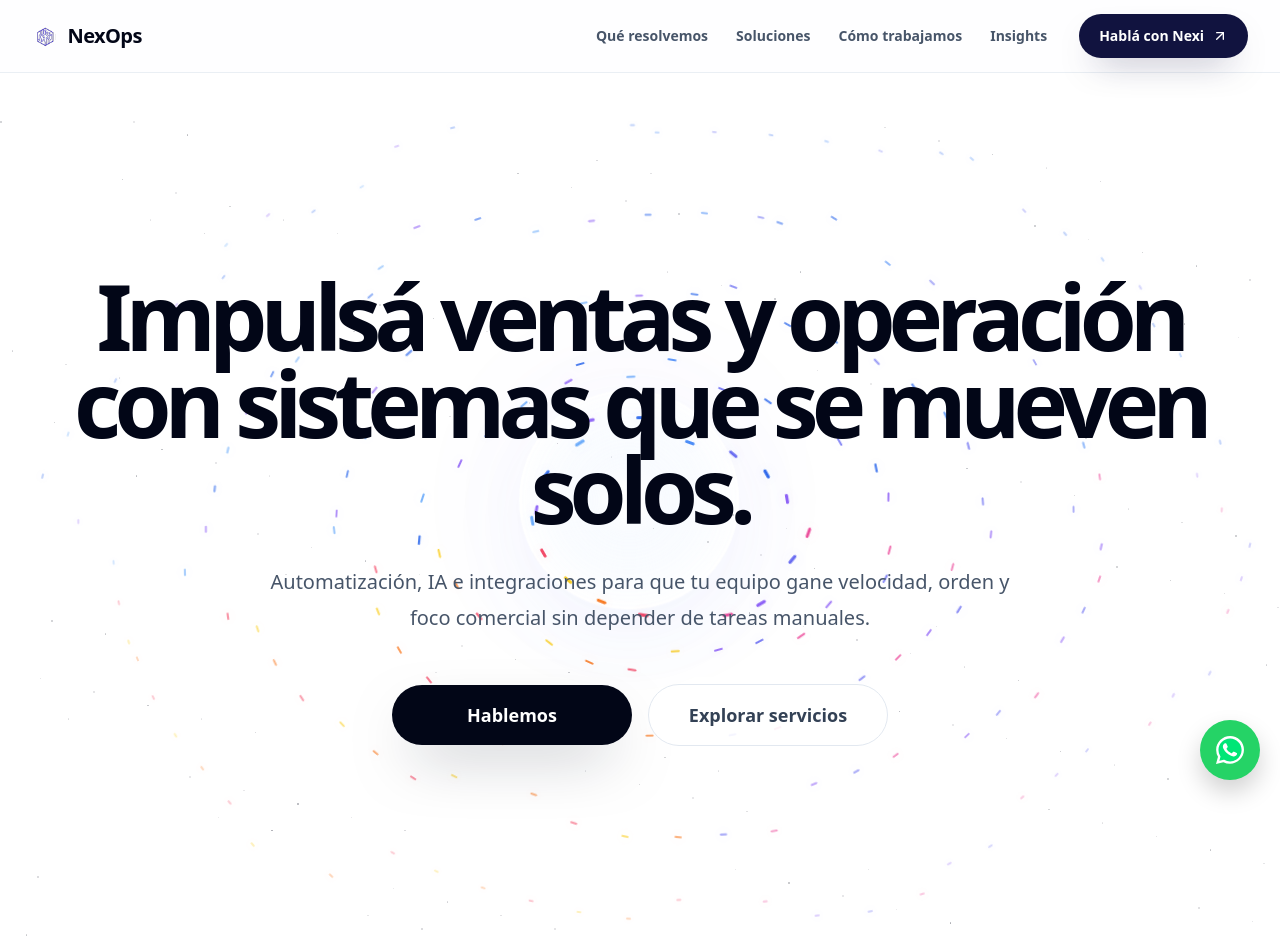
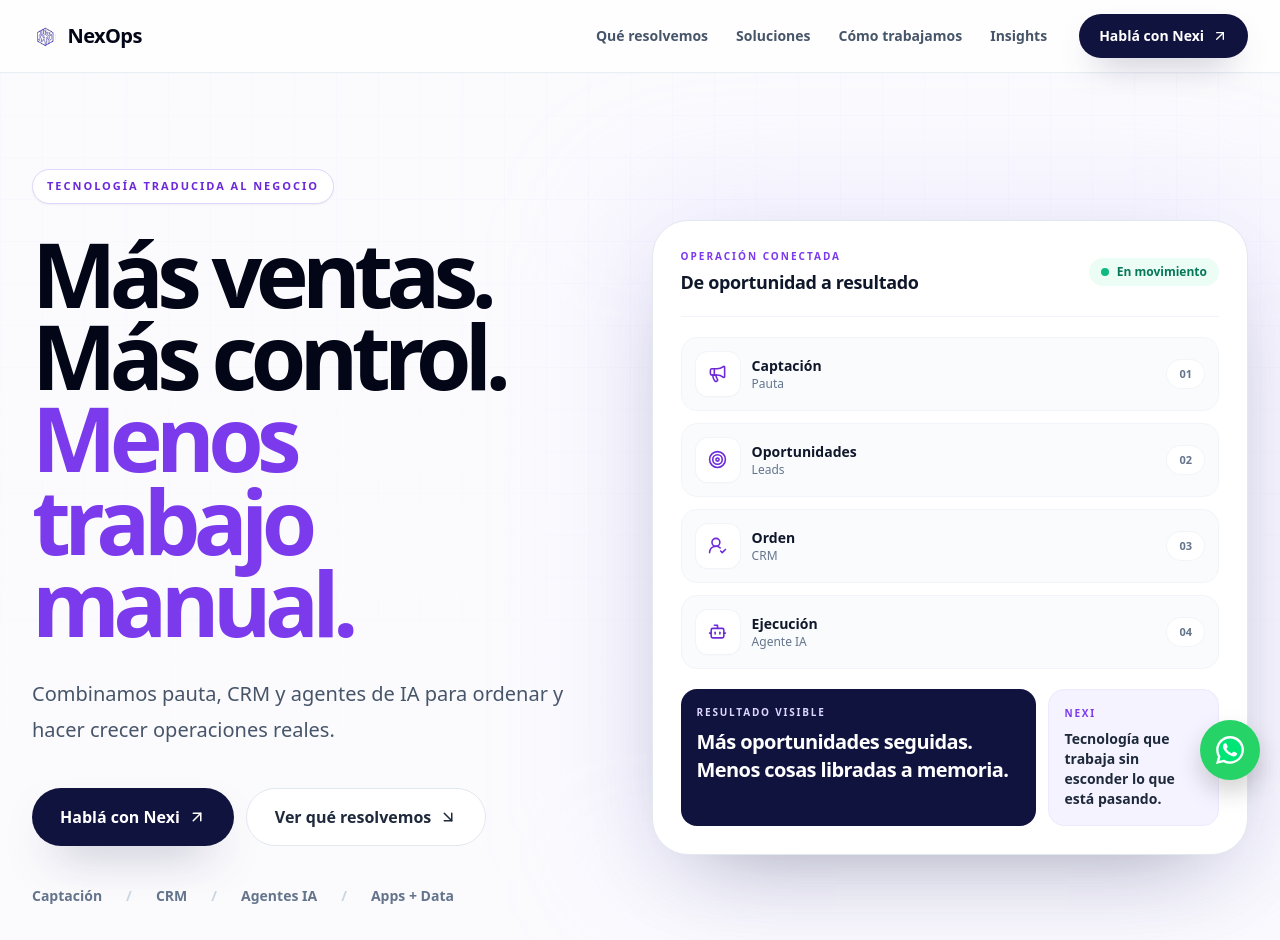
Before and after one commit to AlanTN13/webneoxps, a React (Vite) app: page / in a window 1280 px wide. Shown: the top 940 px of the page. Built offline with nearby package versions, Linux system fonts and the light colour scheme.

Commit message:
feat: replace decorative hero with business-first operational story

```diff
--- a/src/components/Hero.jsx
+++ b/src/components/Hero.jsx
@@ -1,312 +1,139 @@
-import React, { useEffect, useMemo, useRef } from "react";
-import Section from "./ui/Section";
-import { CALENDLY_LINK } from "../config/constants";
+import { motion, useReducedMotion } from "framer-motion";
+import { ArrowDownRight, ArrowUpRight, Bot, Megaphone, Target, UserRoundCheck } from "lucide-react";
+import { CONTACT_INFO, getWhatsappLink } from "../config/constants";
 
-const RINGS = [
-  { radiusX: 130, radiusY: 88, count: 18, width: 10, opacity: 0.96, drift: 18 },
-  { radiusX: 210, radiusY: 145, count: 28, width: 9, opacity: 0.82, drift: 24 },
-  { radiusX: 310, radiusY: 220, count: 38, width: 8, opacity: 0.68, drift: 30 },
-  { radiusX: 430, radiusY: 300, count: 52, width: 7, opacity: 0.54, drift: 38 },
-  { radiusX: 560, radiusY: 390, count: 66, width: 5, opacity: 0.28, drift: 46 },
+const flow = [
+  { label: "Captación", detail: "Pauta", icon: Megaphone },
+  { label: "Oportunidades", detail: "Leads", icon: Target },
+  { label: "Orden", detail: "CRM", icon: UserRoundCheck },
+  { label: "Ejecución", detail: "Agente IA", icon: Bot },
 ];
 
-function getParticleColor(normalizedAngle, seed) {
-  if (normalizedAngle < 0.22) {
-    return ["#2563eb", "#3b82f6", "#6366f1"][seed % 3];
-  }
-
-  if (normalizedAngle < 0.48) {
-    return ["#6366f1", "#8b5cf6", "#ec4899"][seed % 3];
-  }
-
-  if (normalizedAngle < 0.72) {
-    return ["#f43f5e", "#f97316", "#facc15"][seed % 3];
-  }
-
-  return ["#2563eb", "#60a5fa", "#8b5cf6"][seed % 3];
-}
-
-function createParticles() {
-  const particles = [];
-
-  RINGS.forEach((ring, ringIndex) => {
-    for (let index = 0; index < ring.count; index += 1) {
-      const progress = index / ring.count;
-      const angle = progress * Math.PI * 2 - Math.PI / 2 + ringIndex * 0.15;
-      const x = Math.cos(angle) * ring.radiusX + ((((index * 19) % 17) - 8) * 2.1);
-      const y = Math.sin(angle) * ring.radiusY + ((((index * 11) % 13) - 6) * 1.8);
-      const rotation = (angle * 180) / Math.PI + 90;
-      const normalizedAngle = (angle + Math.PI / 2 + Math.PI * 2) % (Math.PI * 2);
-
-      particles.push({
-        id: `${ringIndex}-${index}`,
-        x,
-        y,
-        width: ring.width,
-        height: Math.max(2, ring.width * 0.26),
-        rotation,
-        opacity: ring.opacity,
-        color: getParticleColor(normalizedAngle / (Math.PI * 2), index + ringIndex),
-        driftX: Math.cos(angle) * ring.drift + (((index * 5) % 7) - 3) * 1.4,
-        driftY: Math.sin(angle) * ring.drift * 0.7 + (((index * 7) % 9) - 4) * 1.2,
-        duration: `${6.5 + ringIndex * 0.85 + (index % 5) * 0.4}s`,
-        delay: `${(index % 11) * -0.55}s`,
-      });
-    }
-  });
-
-  return particles;
-}
-
-function createSpecks() {
-  return Array.from({ length: 150 }, (_, index) => ({
-    id: index,
-    left: `${(index * 11.7) % 100}%`,
-    top: `${(index * 7.9 + (index % 9) * 3.8) % 100}%`,
-    size: index % 8 === 0 ? 2 : 1.4,
-    opacity: index % 6 === 0 ? 0.22 : 0.1,
-    delay: `${(index % 10) * -0.7}s`,
-    duration: `${7 + (index % 5)}s`,
-  }));
-}
-
 export default function Hero() {
-  const heroRef = useRef(null);
-  const cloudRef = useRef(null);
-  const orbRef = useRef(null);
-  const particles = useMemo(() => createParticles(), []);
-  const specks = useMemo(() => createSpecks(), []);
-
-  useEffect(() => {
-    const hero = heroRef.current;
-    const cloud = cloudRef.current;
-    const orb = orbRef.current;
-
-    if (!hero || !cloud || !orb) return undefined;
-
-    const target = { x: 0, y: 0 };
-    const cloudCurrent = { x: 0, y: 0 };
-    const orbCurrent = { x: 0, y: 0 };
-    const orbVelocity = { x: 0, y: 0 };
-    let rafId = 0;
-    let hovering = false;
-    let startTime = 0;
-
-    const getDefaultPosition = () => ({
-      x: hero.clientWidth * 0.52,
-      y: hero.clientHeight * 0.48,
-    });
-
-    const setCloudPosition = (x, y) => {
-      cloud.style.left = `${x}px`;
-      cloud.style.top = `${y}px`;
-    };
-
-    const setOrbPosition = (x, y, elapsed) => {
-      const wobbleX = Math.cos(elapsed * 0.0013) * 18 + Math.sin(elapsed * 0.0007) * 10;
-      const wobbleY = Math.sin(elapsed * 0.0016) * 12 + Math.cos(elapsed * 0.001) * 6;
-      const speed = Math.hypot(orbVelocity.x, orbVelocity.y);
-      const stretch = 1 + Math.min(0.18, speed * 0.0038);
-      const squish = 1 - Math.min(0.12, speed * 0.0022);
-      const rotate = orbVelocity.x * 0.18;
-
-      orb.style.left = `${x + wobbleX}px`;
-      orb.style.top = `${y + wobbleY}px`;
-      orb.style.transform = `translate(-50%, -50%) rotate(${rotate}deg) scale(${stretch}, ${squish})`;
-      orb.style.opacity = `${Math.min(1, 0.7 + speed * 0.02)}`;
-    };
-
-    const resetTarget = () => {
-      const next = getDefaultPosition();
-      target.x = next.x;
-      target.y = next.y;
-
-      if (!cloudCurrent.x && !cloudCurrent.y) {
-        cloudCurrent.x = next.x;
-        cloudCurrent.y = next.y;
-        orbCurrent.x = next.x;
-        orbCurrent.y = next.y;
-        setCloudPosition(cloudCurrent.x, cloudCurrent.y);
-        setOrbPosition(orbCurrent.x, orbCurrent.y, 0);
-      }
-    };
-
-    const animate = (time) => {
-      if (!startTime) startTime = time;
-      const elapsed = time - startTime;
-
-      const idleScale = hovering ? 0.2 : 1;
-      const cloudDriftX =
-        (Math.sin(elapsed * 0.00078) * 22 + Math.cos(elapsed * 0.00113) * 14) * idleScale;
-      const cloudDriftY =
-        (Math.cos(elapsed * 0.00064) * 18 + Math.sin(elapsed * 0.00102) * 12) * idleScale;
-      const orbDriftX =
-        (Math.cos(elapsed * 0.00148) * 28 + Math.sin(elapsed * 0.0021) * 14) * idleScale;
-      const orbDriftY =
-        (Math.sin(elapsed * 0.00172) * 22 + Math.cos(elapsed * 0.00118) * 10) * idleScale;
-
-      const desiredCloudX = target.x + cloudDriftX;
-      const desiredCloudY = target.y + cloudDriftY;
-      const desiredOrbX = target.x + orbDriftX;
-      const desiredOrbY = target.y + orbDriftY;
-
-      const cloudEase = hovering ? 0.16 : 0.065;
-      cloudCurrent.x += (desiredCloudX - cloudCurrent.x) * cloudEase;
-      cloudCurrent.y += (desiredCloudY - cloudCurrent.y) * cloudEase;
-
-      const spring = hovering ? 0.16 : 0.05;
-      const damping = hovering ? 0.8 : 0.83;
-
-      orbVelocity.x += (desiredOrbX - orbCurrent.x) * spring;
-      orbVelocity.y += (desiredOrbY - orbCurrent.y) * spring;
-      orbVelocity.x *= damping;
-      orbVelocity.y *= damping;
-      orbCurrent.x += orbVelocity.x;
-      orbCurrent.y += orbVelocity.y;
-
-      setCloudPosition(cloudCurrent.x, cloudCurrent.y);
-      setOrbPosition(orbCurrent.x, orbCurrent.y, elapsed);
-      rafId = window.requestAnimationFrame(animate);
-    };
-
-    const handleMove = (event) => {
-      const rect = hero.getBoundingClientRect();
-      hovering = true;
-      target.x = Math.max(0, Math.min(rect.width, event.clientX - rect.left));
-      target.y = Math.max(0, Math.min(rect.height, event.clientY - rect.top));
-    };
-
-    const handleLeave = () => {
-      hovering = false;
-      resetTarget();
-    };
-
-    const handleResize = () => {
-      if (!hovering) {
-        resetTarget();
-      }
-    };
-
-    resetTarget();
-    rafId = window.requestAnimationFrame(animate);
-
-    hero.addEventListener("mousemove", handleMove);
-    hero.addEventListener("mouseleave", handleLeave);
-    window.addEventListener("resize", handleResize);
-
-    return () => {
-      window.cancelAnimationFrame(rafId);
-      hero.removeEventListener("mousemove", handleMove);
-      hero.removeEventListener("mouseleave", handleLeave);
-      window.removeEventListener("resize", handleResize);
-    };
-  }, []);
+  const reduceMotion = useReducedMotion();
+  const whatsappHref = getWhatsappLink(
+    CONTACT_INFO.WHATSAPP_NUMBER,
+    CONTACT_INFO.WHATSAPP_MESSAGE_HERO,
+  );
 
   return (
-    <Section className="relative overflow-hidden bg-white px-4 pb-36 pt-8 sm:px-6 lg:px-8 lg:pb-44 lg:pt-12">
-      <div className="pointer-events-none absolute inset-0 bg-white" />
-
+    <section className="relative overflow-hidden bg-[#fbfbfe] px-4 pb-20 pt-16 sm:px-6 lg:px-8 lg:pb-28 lg:pt-24">
       <div
-        ref={heroRef}
-        className="relative left-1/2 min-h-[760px] w-screen -translate-x-1/2 overflow-hidden lg:min-h-[840px]"
-      >
-        <div className="pointer-events-none absolute inset-0">
-          {specks.map((speck) => (
-            <span
-              key={speck.id}
-              className="hero-speck absolute rounded-full bg-slate-950"
+        className="pointer-events-none absolute inset-0 opacity-[0.45]"
         style={{
-                "--speck-opacity": speck.opacity,
-                left: speck.left,
-                top: speck.top,
-                width: `${speck.size}px`,
-                height: `${speck.size}px`,
-                opacity: speck.opacity,
-                animationDelay: speck.delay,
-                animationDuration: speck.duration,
+          backgroundImage:
+            "linear-gradient(rgba(99,102,241,.055) 1px, transparent 1px), linear-gradient(90deg, rgba(99,102,241,.055) 1px, transparent 1px)",
+          backgroundSize: "42px 42px",
+          maskImage: "linear-gradient(to bottom, black, transparent 85%)",
         }}
       />
-          ))}
+
+      <div className="relative mx-auto grid max-w-[1380px] items-center gap-14 lg:grid-cols-[0.95fr_1.05fr] lg:gap-20">
+        <div className="max-w-3xl">
+          <div className="mb-7 inline-flex items-center gap-2 rounded-full border border-violet-200 bg-white px-3.5 py-2 text-[11px] font-black uppercase tracking-[0.18em] text-violet-700 shadow-sm">
+            Tecnología traducida al negocio
           </div>
 
-        <div
-          ref={cloudRef}
-          className="pointer-events-none absolute h-[1160px] w-[1160px] -translate-x-1/2 -translate-y-1/2"
-          style={{ left: "56%", top: "42%" }}
+          <h1 className="text-[clamp(3.5rem,7vw,7rem)] font-semibold leading-[0.92] tracking-[-0.075em] text-slate-950">
+            Más ventas.
+            <br />
+            Más control.
+            <br />
+            <span className="text-violet-600">Menos trabajo manual.</span>
+          </h1>
+
+          <p className="mt-8 max-w-2xl text-lg font-medium leading-8 text-slate-600 sm:text-xl sm:leading-9">
+            Combinamos pauta, CRM y agentes de IA para ordenar y hacer crecer operaciones reales.
+          </p>
+
+          <div className="mt-10 flex flex-col gap-3 sm:flex-row">
+            <a
+              href={whatsappHref}
+              target="_blank"
+              rel="noopener noreferrer"
+              className="inline-flex items-center justify-center gap-2 rounded-full bg-[#11133f] px-7 py-4 text-base font-bold text-white shadow-[0_22px_48px_-24px_rgba(17,19,63,.75)] transition-transform hover:-translate-y-0.5"
             >
-          {particles.map((particle) => (
-            <span
-              key={particle.id}
-              className="hero-cloud-particle absolute left-1/2 top-1/2 rounded-full"
-              style={{
-                "--tx": `${particle.x}px`,
-                "--ty": `${particle.y}px`,
-                "--dx": `${particle.driftX}px`,
-                "--dy": `${particle.driftY}px`,
-                "--rot": `${particle.rotation}deg`,
-                width: `${particle.width}px`,
-                height: `${particle.height}px`,
-                opacity: particle.opacity,
-                backgroundColor: particle.color,
-                boxShadow: `0 0 12px ${particle.color}22`,
-                animationDelay: particle.delay,
-                animationDuration: particle.duration,
-              }}
-            />
-          ))}
+              Hablá con Nexi
+              <ArrowUpRight size={18} />
+            </a>
+            <a
+              href="#espejo-operativo"
+              className="inline-flex items-center justify-center gap-2 rounded-full border border-slate-200 bg-white px-7 py-4 text-base font-bold text-slate-800 transition-colors hover:border-violet-300 hover:text-violet-700"
+            >
+              Ver qué resolvemos
+              <ArrowDownRight size={18} />
+            </a>
           </div>
 
-        <div
-          ref={orbRef}
-          className="pointer-events-none absolute h-52 w-52 -translate-x-1/2 -translate-y-1/2"
-          style={{ left: "56%", top: "42%" }}
-        >
-          <div className="hero-orb-glow absolute inset-0 rounded-full" />
-          <div className="absolute left-1/2 top-1/2 h-10 w-10 -translate-x-1/2 -translate-y-1/2 rounded-full bg-white/70 blur-[2px]" />
+          <div className="mt-10 flex flex-wrap gap-x-6 gap-y-3 text-sm font-semibold text-slate-500">
+            <span>Captación</span>
+            <span className="text-slate-300">/</span>
+            <span>CRM</span>
+            <span className="text-slate-300">/</span>
+            <span>Agentes IA</span>
+            <span className="text-slate-300">/</span>
+            <span>Apps + Data</span>
+          </div>
         </div>
 
-        <div className="relative z-10 mx-auto flex min-h-[760px] w-full max-w-[1500px] flex-col items-center justify-center px-4 pb-10 text-center sm:px-6 lg:min-h-[840px] lg:px-8 lg:pb-16">
-          <h1 className="max-w-[1320px] text-[clamp(3.2rem,7.2vw,6.3rem)] font-semibold leading-[0.94] tracking-[-0.075em] text-slate-950">
-            Impulsá ventas y operación
-            <br />
-            con sistemas que se mueven solos.
-          </h1>
+        <motion.div
+          initial={reduceMotion ? false : { opacity: 0, y: 24 }}
+          animate={reduceMotion ? undefined : { opacity: 1, y: 0 }}
+          transition={{ duration: 0.6, ease: [0.22, 1, 0.36, 1] }}
+          className="relative"
+        >
+          <div className="absolute -inset-8 rounded-[3rem] bg-violet-300/20 blur-3xl" />
+          <div className="relative overflow-hidden rounded-[2.25rem] border border-slate-200 bg-white p-5 shadow-[0_36px_90px_-46px_rgba(30,41,59,.45)] sm:p-7">
+            <div className="flex items-center justify-between border-b border-slate-100 pb-5">
+              <div>
+                <p className="text-[10px] font-black uppercase tracking-[0.2em] text-violet-600">Operación conectada</p>
+                <p className="mt-1 text-lg font-bold tracking-[-0.02em] text-slate-900">De oportunidad a resultado</p>
+              </div>
+              <div className="flex items-center gap-2 rounded-full bg-emerald-50 px-3 py-1.5 text-xs font-bold text-emerald-700">
+                <span className="h-2 w-2 rounded-full bg-emerald-500" />
+                En movimiento
+              </div>
+            </div>
 
-          <p className="mt-8 max-w-3xl text-lg leading-8 text-slate-600 sm:text-xl sm:leading-9">
-            Automatización, IA e integraciones para que tu equipo gane velocidad,
-            orden y foco comercial sin depender de tareas manuales.
-          </p>
+            <div className="mt-5 space-y-3">
+              {flow.map((item, index) => {
+                const Icon = item.icon;
+                return (
+                  <motion.div
+                    key={item.label}
+                    initial={reduceMotion ? false : { opacity: 0, x: 14 }}
+                    animate={reduceMotion ? undefined : { opacity: 1, x: 0 }}
+                    transition={{ delay: 0.12 + index * 0.08, duration: 0.42 }}
+                    className="grid grid-cols-[44px_1fr_auto] items-center gap-3 rounded-2xl border border-slate-100 bg-slate-50/70 p-3.5"
+                  >
+                    <div className="flex h-11 w-11 items-center justify-center rounded-xl bg-white text-violet-700 shadow-sm ring-1 ring-slate-100">
+                      <Icon size={19} />
+                    </div>
+                    <div>
+                      <p className="text-sm font-bold text-slate-900">{item.label}</p>
+                      <p className="text-xs font-medium text-slate-500">{item.detail}</p>
+                    </div>
+                    <div className="rounded-full bg-white px-3 py-1.5 text-[11px] font-bold text-slate-500 ring-1 ring-slate-100">
+                      {index + 1 < 10 ? `0${index + 1}` : index + 1}
+                    </div>
+                  </motion.div>
+                );
+              })}
+            </div>
 
-          <div className="mt-12 flex flex-col items-center gap-4 sm:flex-row">
-            <a
-              href={CALENDLY_LINK}
-              target="_blank"
-              rel="noopener noreferrer"
-              className="inline-flex min-w-[240px] items-center justify-center rounded-full bg-slate-950 px-8 py-4 text-lg font-semibold text-white shadow-[0_24px_60px_-22px_rgba(15,23,42,0.5)] transition-transform duration-200 hover:scale-[1.02]"
-            >
-              Hablemos
-            </a>
-
-            <a
-              href="#servicios"
-              className="inline-flex min-w-[240px] items-center justify-center rounded-full border border-slate-200 bg-white/90 px-8 py-4 text-lg font-semibold text-slate-700 transition-colors duration-200 hover:border-slate-300 hover:text-slate-950"
-            >
-              Explorar servicios
-            </a>
+            <div className="mt-5 grid gap-3 sm:grid-cols-3">
+              <div className="rounded-2xl bg-[#11133f] p-4 text-white sm:col-span-2">
+                <p className="text-[10px] font-black uppercase tracking-[0.18em] text-violet-200">Resultado visible</p>
+                <p className="mt-2 text-xl font-bold tracking-[-0.03em]">Más oportunidades seguidas. Menos cosas libradas a memoria.</p>
+              </div>
+              <div className="rounded-2xl border border-violet-100 bg-violet-50 p-4">
+                <p className="text-[10px] font-black uppercase tracking-[0.18em] text-violet-600">Nexi</p>
+                <p className="mt-2 text-sm font-bold leading-5 text-slate-800">Tecnología que trabaja sin esconder lo que está pasando.</p>
               </div>
             </div>
           </div>
-
-      <div className="pointer-events-none absolute bottom-0 left-0 w-full overflow-hidden leading-[0]">
-        <svg
-          viewBox="0 0 1200 120"
-          preserveAspectRatio="none"
-          className="relative hidden h-[120px] w-full rotate-180 lg:block"
-          fill="#0f0c29"
-        >
-          <path d="M0,0 H1200 V60 C1000,10 800,110 600,60 C400,10 200,110 0,60 Z" />
-        </svg>
+        </motion.div>
       </div>
-    </Section>
+    </section>
   );
 }
```
Lines whose indentation alone changed are shown as unchanged.
